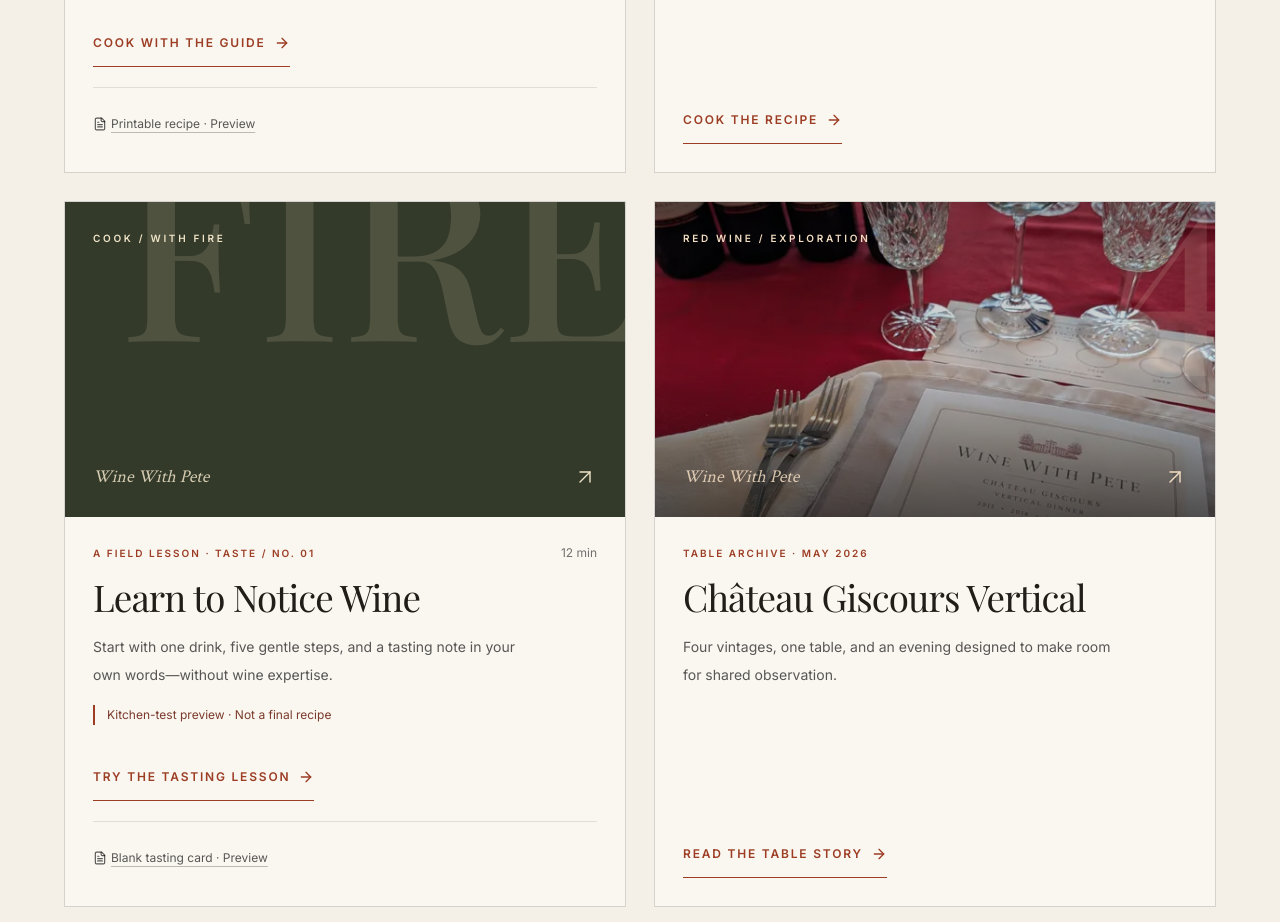
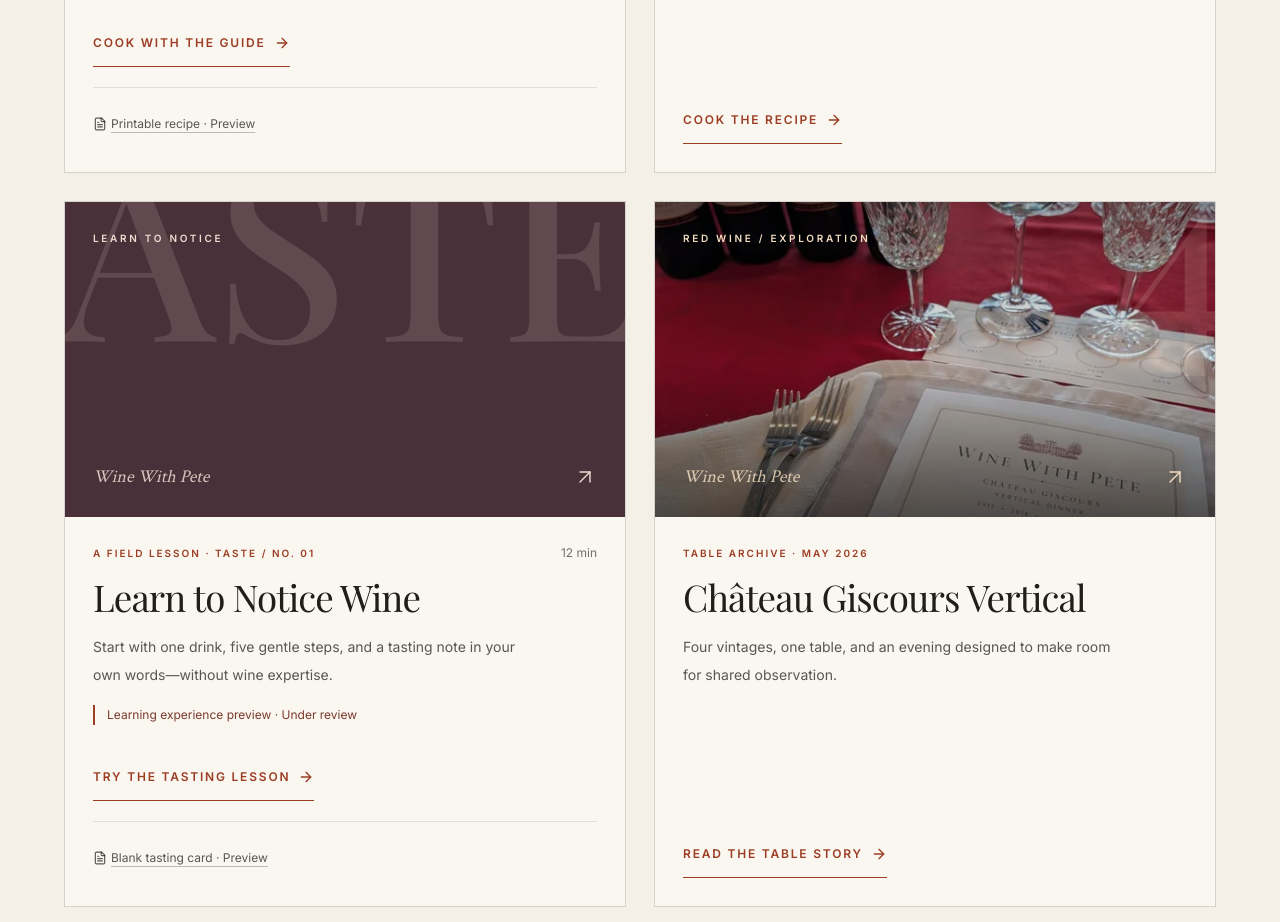
Before and after one commit to peterpielaetstrayer/winewithpete, a Next.js app: page /explore in a window 1280 px wide. Shown: the part 2600-3522 px from the top of the page. Built offline with nearby package versions, Linux system fonts and the light colour scheme; no server answers; a web font is replaced by a local one.

Commit message:
feat: connect beginner tasting lesson to Explore and QA

```diff
--- a/src/app/explore/page.tsx
+++ b/src/app/explore/page.tsx
@@ -19,6 +19,7 @@ const intentions: { value: CatalogIntent; label: string; description: string; ic
 
 const coverThemes: Record<string, { background: string; foreground: string; label: string; monogram: string }> = {
   'better-taco-night': { background: '#853d2f', foreground: '#f8e3cc', label: 'CRAVINGS, REBUILT', monogram: '01' },
+  'learn-to-notice-wine': { background: '#4a3039', foreground: '#f0ddd2', label: 'LEARN TO NOTICE', monogram: 'TASTE' },
   'chipotle-lime-fire-wings': { background: '#333a29', foreground: '#f0e4c8', label: 'COOK / WITH FIRE', monogram: 'FIRE' },
   'giscours-vertical': { background: '#4a292f', foreground: '#f3ddc1', label: 'RED WINE / EXPLORATION', monogram: '4' },
   'seoul-bowl-table': { background: '#ac7a51', foreground: '#292217', label: 'FROM THE TABLE', monogram: 'SEOUL' },
@@ -56,7 +57,7 @@ function ExperienceCard({ experience }: { experience: Experience }) {
         </div>
         <h3 className="mt-4 font-serif text-[clamp(1.8rem,3.5vw,2.3rem)] leading-[1.09] tracking-[-.025em]">{experience.title}</h3>
         <p className="mt-4 max-w-md text-sm leading-7 text-black/65">{experience.summary}</p>
-        {experience.status === 'prototype' && <p className="mt-4 border-l-2 border-[#9c3d24] pl-3 text-xs leading-5 text-[#7b3a2b]">Kitchen-test preview · Not a final recipe</p>}
+        {experience.status === 'prototype' && <p className="mt-4 border-l-2 border-[#9c3d24] pl-3 text-xs leading-5 text-[#7b3a2b]">{experience.previewLabel ?? 'Working preview · Under review'}</p>}
         <div className="mt-auto pt-8">
           <Link href={experience.primaryHref} className="inline-flex min-h-11 items-center gap-2 border-b border-[#9c3d24] pb-1 text-xs font-semibold uppercase tracking-[.15em] text-[#9c3d24] hover:text-[#672718] focus-visible:outline-2 focus-visible:outline-offset-2 focus-visible:outline-[#9c3d24]">
             {primary.label} <ArrowRight size={16} aria-hidden/>
```
